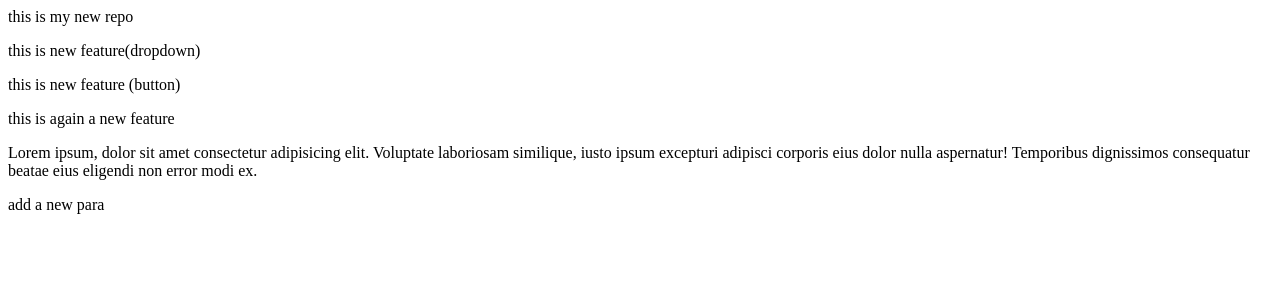
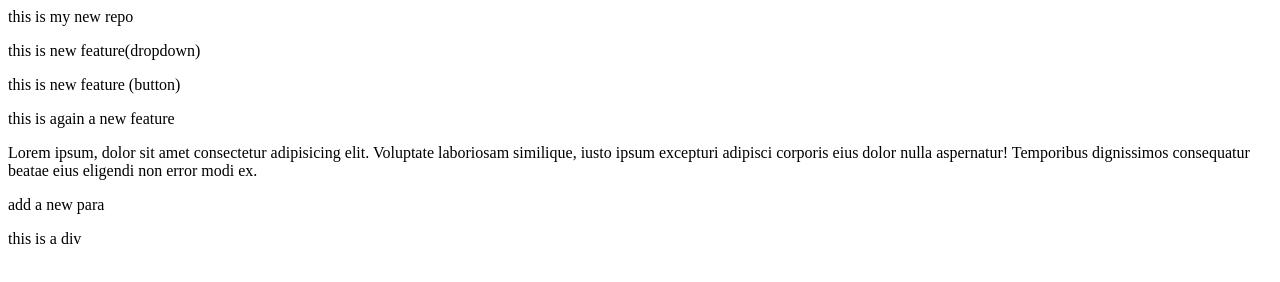
Before and after one commit to ameliasen/samplerepo, a plain HTML site: page index.html in a window 1280 px wide. Drawn offline with Linux system fonts and the light colour scheme.

Commit message:
Add new div

```diff
--- a/index.html
+++ b/index.html
@@ -9,3 +9,6 @@
      Temporibus dignissimos consequatur beatae eius eligendi non error modi ex.</p>
 
      <p>add a new para</p>
+     <div>
+        this is a div
+     </div>
```
